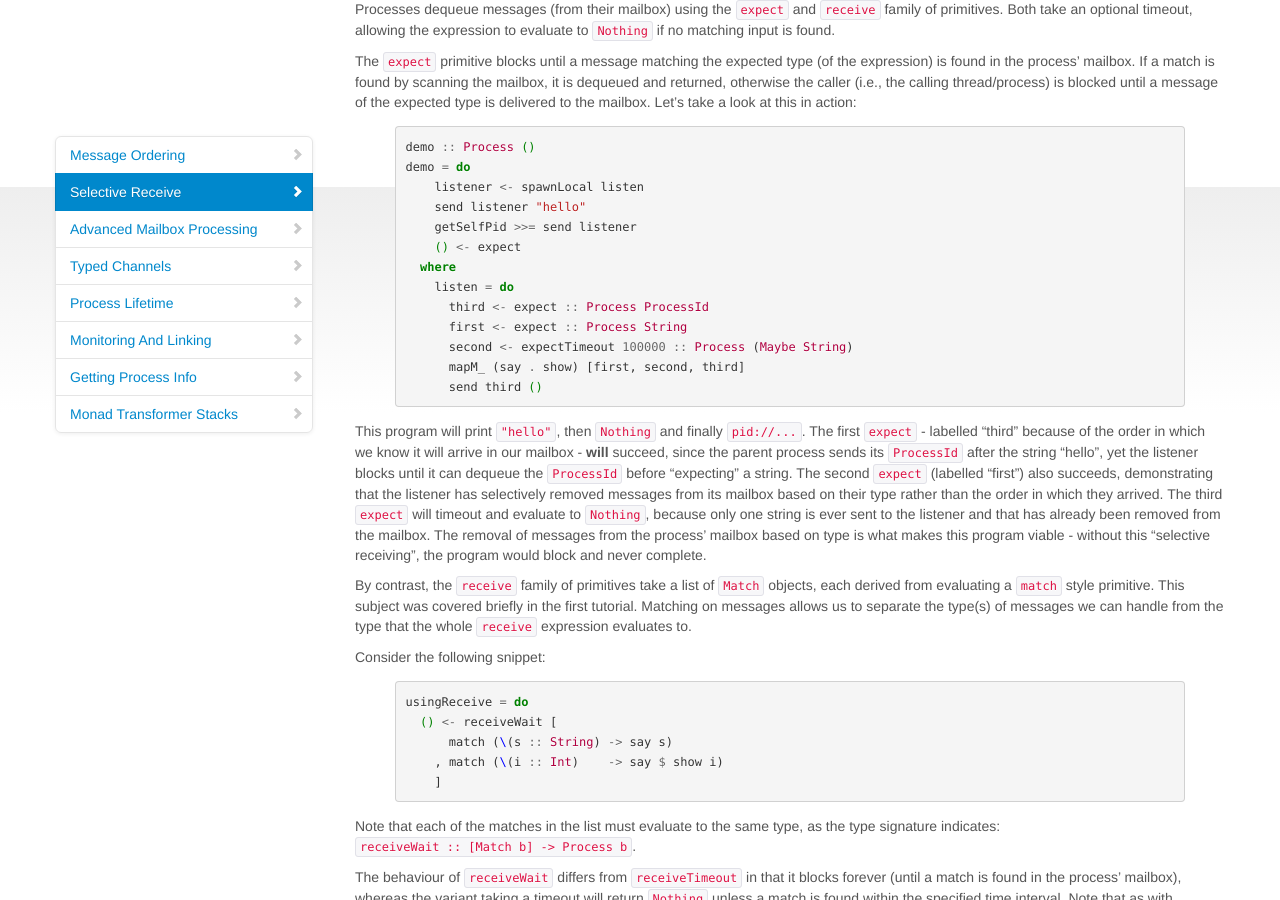
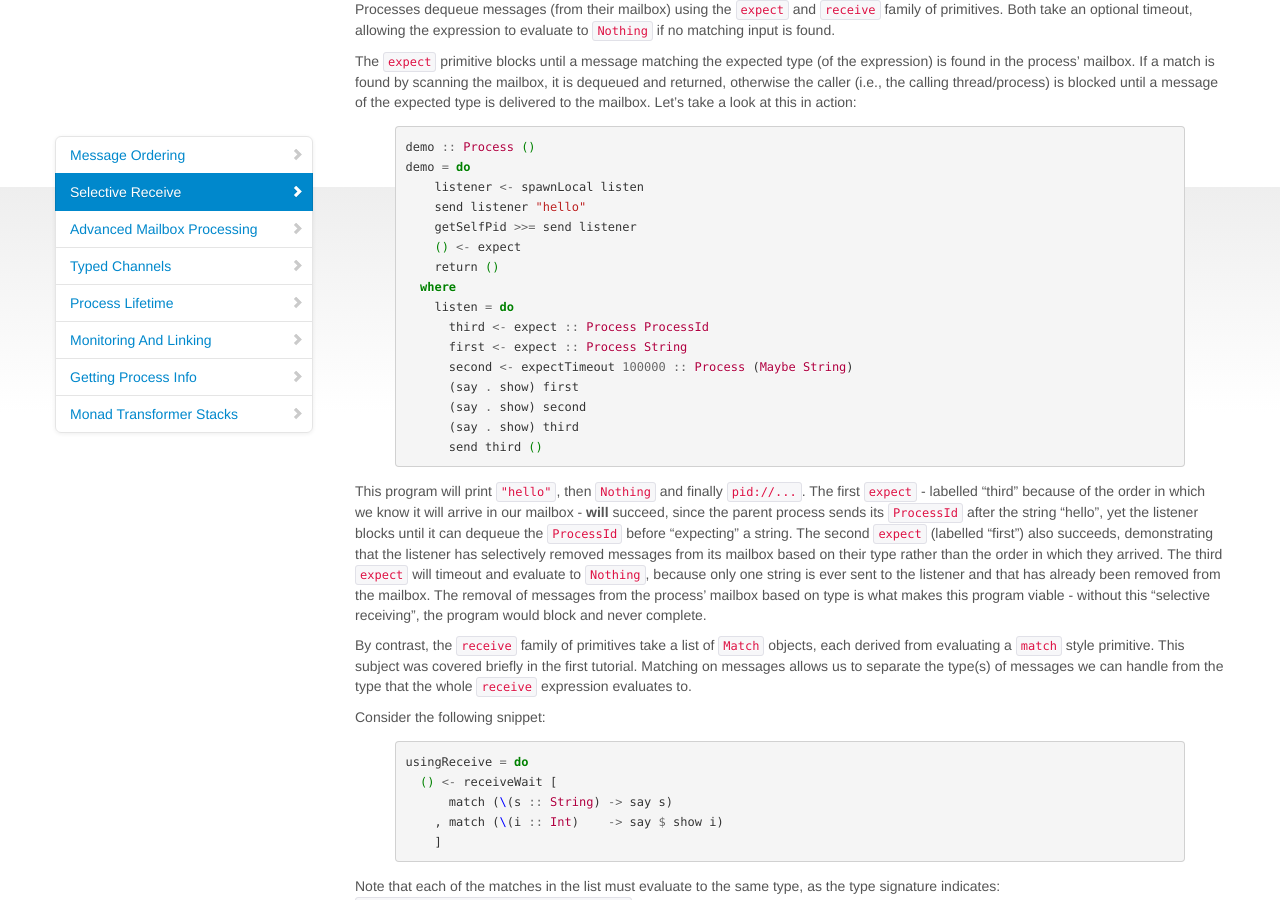
Before and after one commit to haskell-distributed/distributed-process, a Jekyll site: the page built from tutorials/3ch.md, in a window 1280 px wide and 900 px high, scrolled down 713 px. Built offline with Jekyll 4.4.1, drawn with Linux system fonts in a browser that asks for light colours; comment, search, counter and statistics services are not loaded.

Commit message:
Update 3ch.md

```diff
--- a/tutorials/3ch.md
+++ b/tutorials/3ch.md
@@ -59,12 +59,15 @@ demo = do
     send listener "hello"
     getSelfPid >>= send listener
     () <- expect
+    return ()
   where
     listen = do
       third <- expect :: Process ProcessId
       first <- expect :: Process String
       second <- expectTimeout 100000 :: Process (Maybe String)
-      mapM_ (say . show) [first, second, third]
+      (say . show) first
+      (say . show) second
+      (say . show) third
       send third ()
 {% endhighlight %}
 
```
